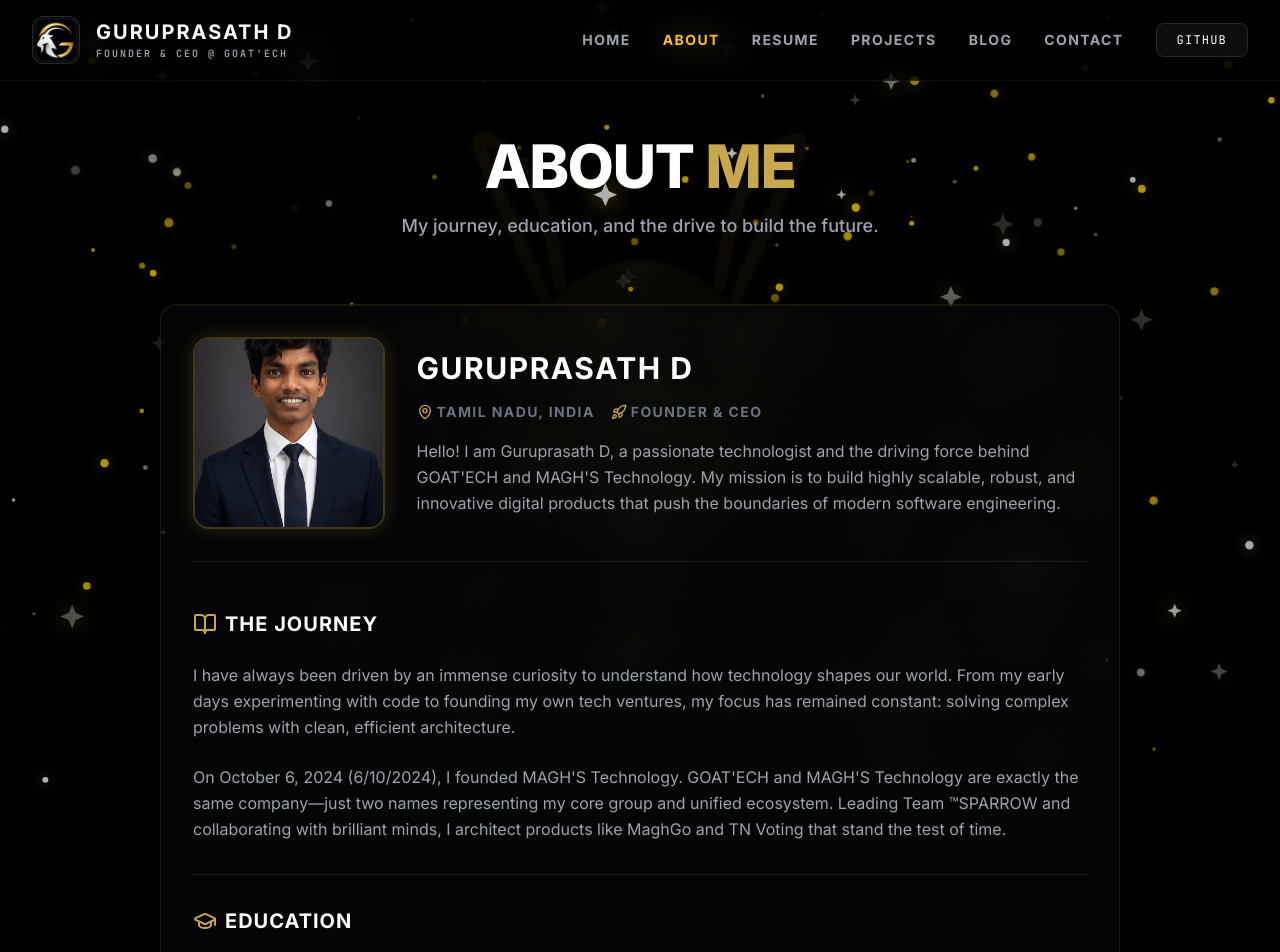
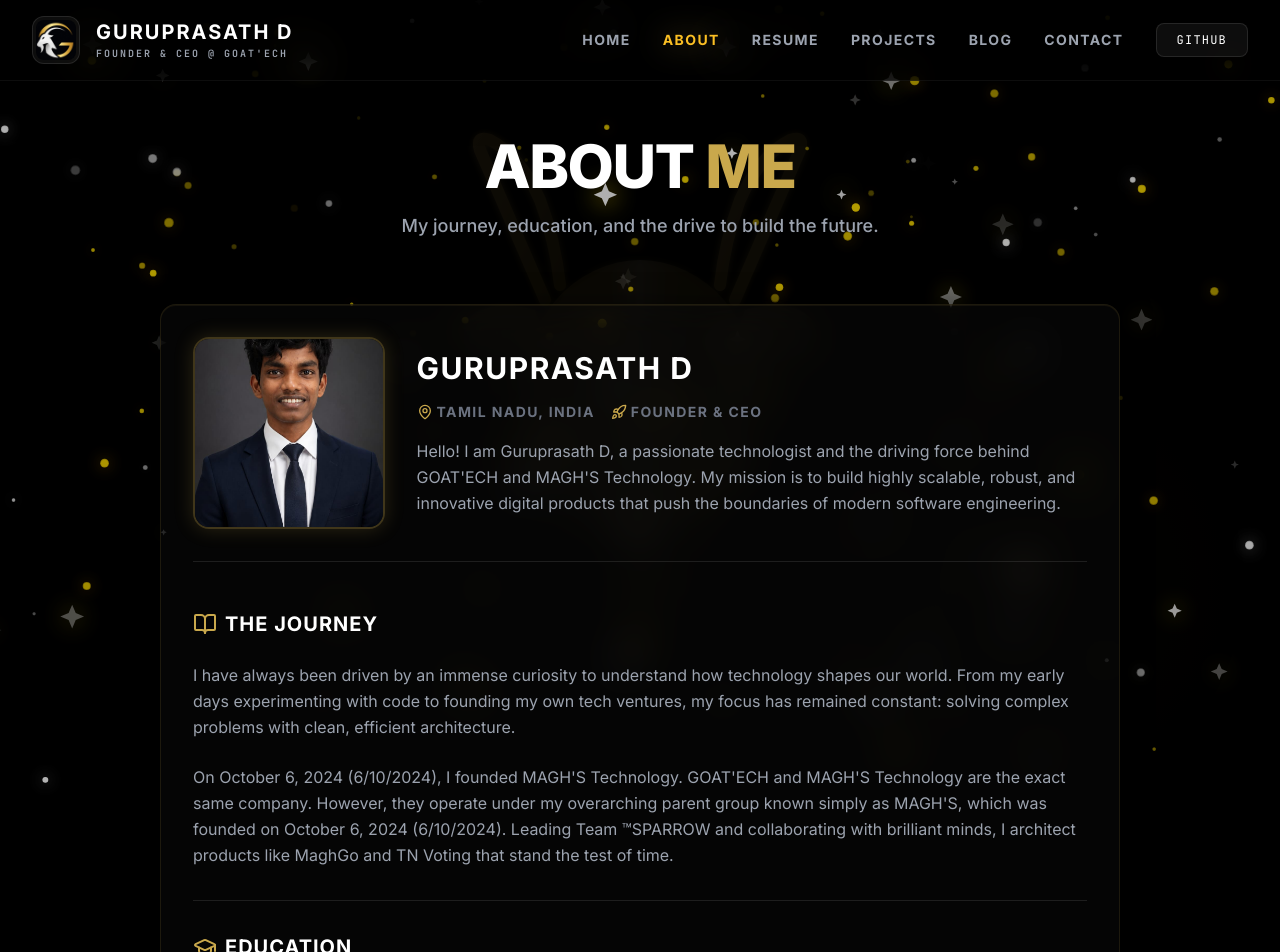
Before and after one commit to guru071/portfolio, a React (Vite) app: page /about in a window 1280 px wide. Shown: the top 952 px of the page. Built offline with nearby package versions, Linux system fonts and the light colour scheme.

Commit message:
fix: update Bonne Nehru school link to new domain

```diff
--- a/src/views/public/AboutView.jsx
+++ b/src/views/public/AboutView.jsx
@@ -36,7 +36,7 @@
             I have always been driven by an immense curiosity to understand how technology shapes our world. From my early days experimenting with code to founding my own tech ventures, my focus has remained constant: solving complex problems with clean, efficient architecture.
           </p>
           <p className="text-gray-400 leading-relaxed">
-            On October 6, 2024 (6/10/2024), I founded MAGH'S Technology. GOAT'ECH and MAGH'S Technology are exactly the same company—just two names representing my core group and unified ecosystem. Leading Team ™SPARROW and collaborating with brilliant minds, I architect products like MaghGo and TN Voting that stand the test of time.
+            On October 6, 2024 (6/10/2024), I founded MAGH'S Technology. GOAT'ECH and MAGH'S Technology are the exact same company. However, they operate under my overarching parent group known simply as MAGH'S, which was founded on October 6, 2024 (6/10/2024). Leading Team ™SPARROW and collaborating with brilliant minds, I architect products like MaghGo and TN Voting that stand the test of time.
           </p>
         </div>
 
@@ -49,7 +49,7 @@
               <h4 className="text-sm font-bold text-gray-500 uppercase tracking-widest mb-1">College</h4>
               <p className="text-lg font-bold text-white group-hover:text-[#c9a84c] transition-colors">MAILAM ENGINEERING COLLEGE</p>
             </a>
-            <a href="http://www.bonnenehruschool.com/" target="_blank" rel="noreferrer" className="block p-6 rounded-2xl bg-black border border-[#c9a84c]/20 hover:border-[#c9a84c]/50 hover:bg-white/5 transition-all group">
+            <a href="https://bonnenehru.edu.in/" target="_blank" rel="noreferrer" className="block p-6 rounded-2xl bg-black border border-[#c9a84c]/20 hover:border-[#c9a84c]/50 hover:bg-white/5 transition-all group">
               <h4 className="text-sm font-bold text-gray-500 uppercase tracking-widest mb-1">School</h4>
               <p className="text-lg font-bold text-white group-hover:text-[#c9a84c] transition-colors">BONNE NEHRU HR SEC SCHOOL</p>
             </a>
```
